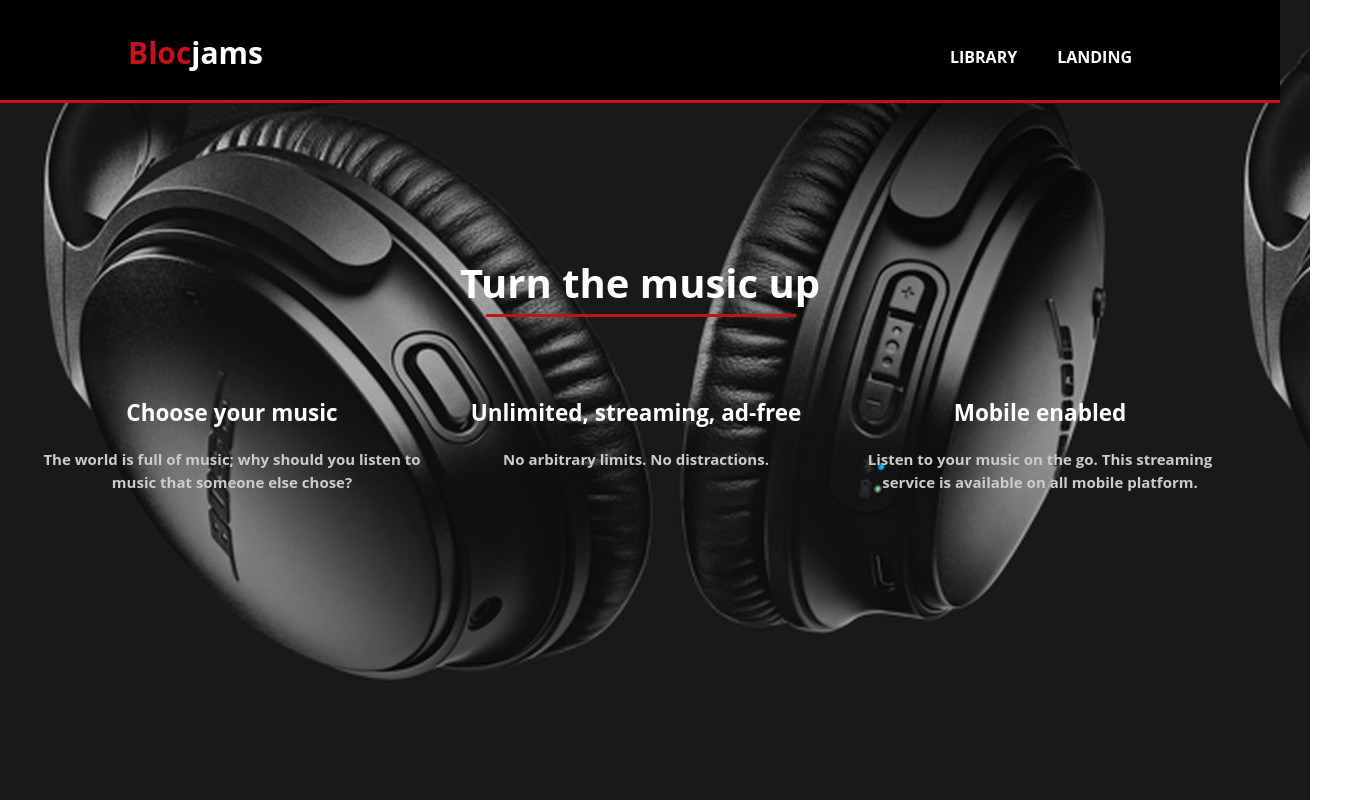
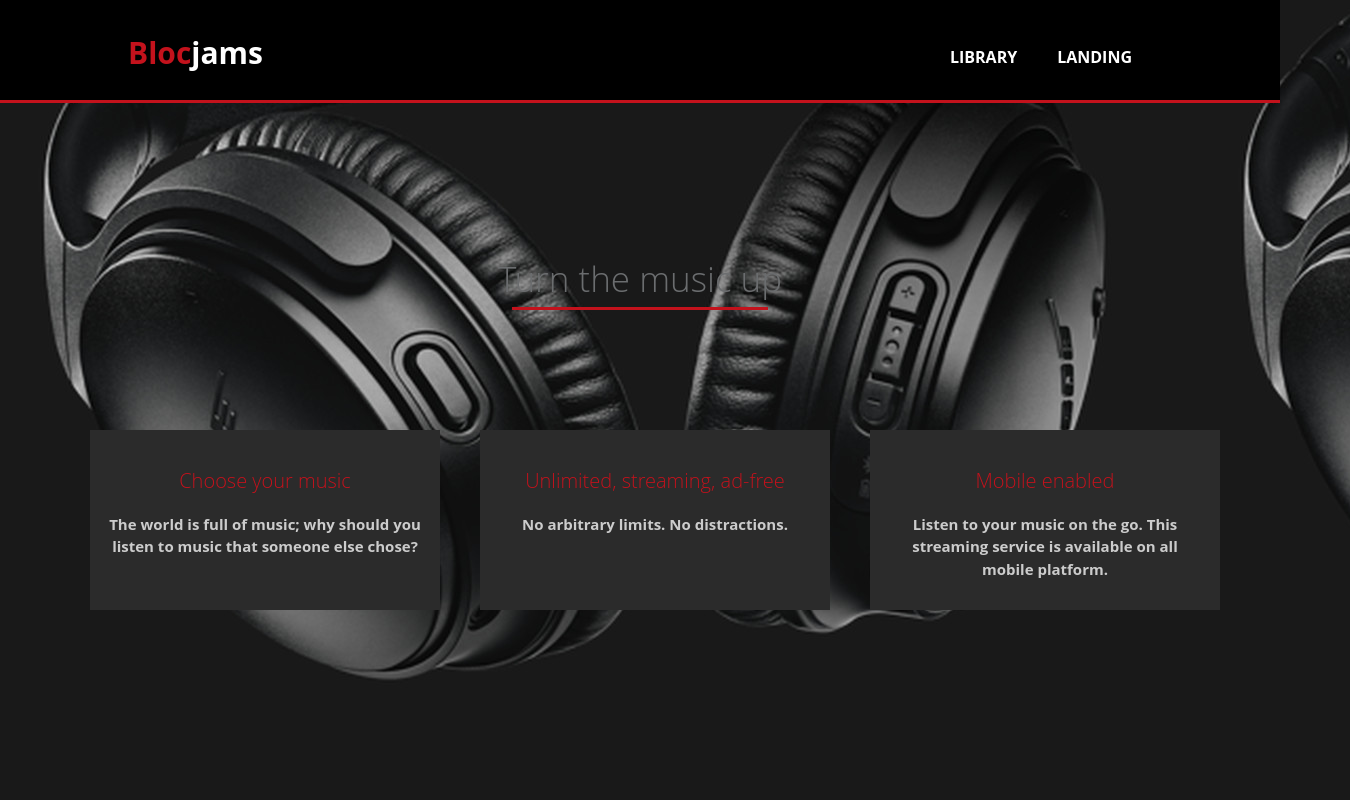
Before and after one commit to kaurnavjeet/bloc-jams-react, a React (Create React App) app: page / in a window 1280 px wide. Shown: the whole page, 1350 px wide, since content can reach past the window. Built offline with nearby package versions, Linux system fonts and the light colour scheme.

Commit message:
Landing Background: WIP

```diff
--- a/src/index.css
+++ b/src/index.css
@@ -65,39 +65,43 @@ header #logo h1 {
 
 .slogan .hero-title {
   margin-top: 150px;
-  font-size: 40px;
+  font-size: 35px;
+  font-weight: 300;
   margin-bottom: 1px;
-  color: #ffffff;
+  color: #6b6d6f;
 }
 
 .slider {
-  width: 310px;
-  height: 3px;
-  background: #c3121c;
-  margin-bottom: 10px;
-  margin-left: 38%;
+  border-bottom: 3px solid #c3121c;
+  width: 20%;
+  margin-left: 40%;
 }
 
 .selling-point {
-  margin-top: 50px;
+  margin-top: 100px;
 }
 
 .selling-point .container {
   width: 100%;
-  margin-left: 30px;
+  margin-left: 70px;
 }
 
 .selling-point .point {
   float: left;
-  width: 30%;
+  width: 25%;
+  height: 150px;
   text-align: center;
-  padding: 10px;
+  padding: 15px;
+  margin: 20px;
+  background-color: #2b2b2b;
 
 }
 
 .point-title {
-  color: #ffffff;
-  font-weight: bold;
+  color: #c3121c;
+  font-size: 20px;
+  font-weight: 50;
+  padding-top: 5px;
 }
 
 .point-description {
```
